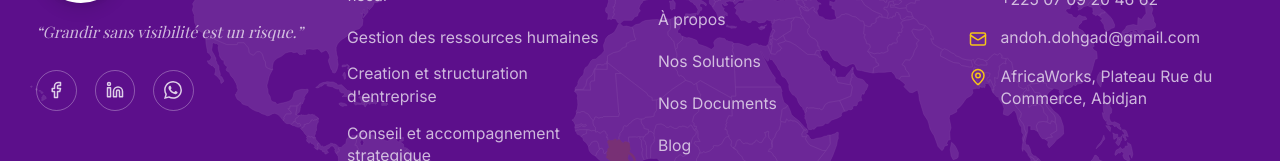
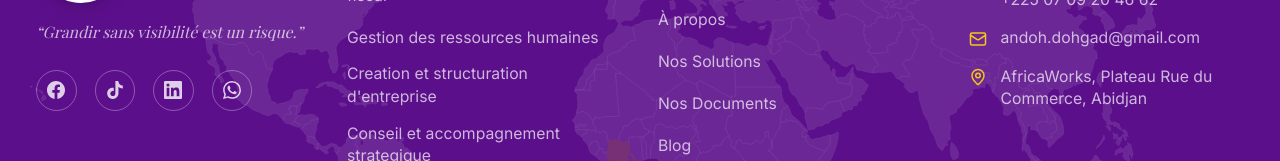
Before and after one commit to SERGELEBON/andohdohgadOriginal, a React (Vite) app: page / in a window 1280 px wide. Shown: the part 6848-7009 px from the top of the page. Built offline with nearby package versions, Linux system fonts and the light colour scheme; no server answers; the database is empty; the HTML template or start-up script is replaced by a standard one; a web font is replaced by a local one.

Commit message:
feat(footer): use official Facebook, TikTok, LinkedIn and WhatsApp channel links

```diff
--- a/src/components/layout/Footer.tsx
+++ b/src/components/layout/Footer.tsx
@@ -1,5 +1,6 @@
 import { Link } from "react-router-dom";
-import { Phone, Mail, MapPin, Facebook, Linkedin } from "lucide-react";
+import { Phone, Mail, MapPin } from "lucide-react";
+import SocialLinks from "@/components/layout/SocialLinks";
 import { services } from "@/data/services";
 
 const navLabels: Record<string, string> = {"home": "Accueil", "about": "À propos", "services": "Nos Services", "solutions": "Nos Solutions", "request": "Demande de service", "documentation": "Nos Documents", "blog": "Blog", "contact": "Contact", "appointment": "Prendre rendez-vous", "coworking": "Co-working"};
@@ -44,19 +45,7 @@
             <p className="text-white/70 text-sm italic mb-6 font-display">
               &ldquo;{"Grandir sans visibilité est un risque."}&rdquo;
             </p>
-            <div className="flex items-center gap-4">
-              <a href="https://facebook.com" target="_blank" rel="noopener noreferrer" className="w-9 h-9 rounded-full border border-white/30 flex items-center justify-center hover:bg-accent hover:border-accent transition-all duration-300 group">
-                <Facebook className="w-4 h-4 text-white/80 group-hover:text-dark" />
-              </a>
-              <a href="https://linkedin.com" target="_blank" rel="noopener noreferrer" className="w-9 h-9 rounded-full border border-white/30 flex items-center justify-center hover:bg-accent hover:border-accent transition-all duration-300 group">
-                <Linkedin className="w-4 h-4 text-white/80 group-hover:text-dark" />
-              </a>
-              <a href="https://wa.me/2250709577530" target="_blank" rel="noopener noreferrer" className="w-9 h-9 rounded-full border border-white/30 flex items-center justify-center hover:bg-accent hover:border-accent transition-all duration-300 group">
-                <svg className="w-4 h-4 text-white/80 group-hover:text-dark" viewBox="0 0 24 24" fill="currentColor">
-                  <path d="M17.472 14.382c-.297-.149-1.758-.867-2.03-.967-.273-.099-.471-.148-.67.15-.197.297-.767.966-.94 1.164-.173.199-.347.223-.644.075-.297-.15-1.255-.463-2.39-1.475-.883-.788-1.48-1.761-1.653-2.059-.173-.297-.018-.458.13-.606.134-.133.298-.347.446-.52.149-.174.198-.298.298-.497.099-.198.05-.371-.025-.52-.075-.149-.669-1.612-.916-2.207-.242-.579-.487-.5-.669-.51-.173-.008-.371-.01-.57-.01-.198 0-.52.074-.792.372-.272.297-1.04 1.016-1.04 2.479 0 1.462 1.065 2.875 1.213 3.074.149.198 2.096 3.2 5.077 4.487.709.306 1.262.489 1.694.625.712.227 1.36.195 1.871.118.571-.085 1.758-.719 2.006-1.413.248-.694.248-1.289.173-1.413-.074-.124-.272-.198-.57-.347m-5.421 7.403h-.004a9.87 9.87 0 01-5.031-1.378l-.361-.214-3.741.982.998-3.648-.235-.374a9.86 9.86 0 01-1.51-5.26c.001-5.45 4.436-9.884 9.888-9.884 2.64 0 5.122 1.03 6.988 2.898a9.825 9.825 0 012.893 6.994c-.003 5.45-4.437 9.884-9.885 9.884m8.413-18.297A11.815 11.815 0 0012.05 0C5.495 0 .16 5.335.157 11.892c0 2.096.547 4.142 1.588 5.945L.057 24l6.305-1.654a11.882 11.882 0 005.683 1.448h.005c6.554 0 11.89-5.335 11.893-11.893a11.821 11.821 0 00-3.48-8.413z" />
-                </svg>
-              </a>
-            </div>
+            <SocialLinks />
           </div>
 
           {/* Services Column */}
```
